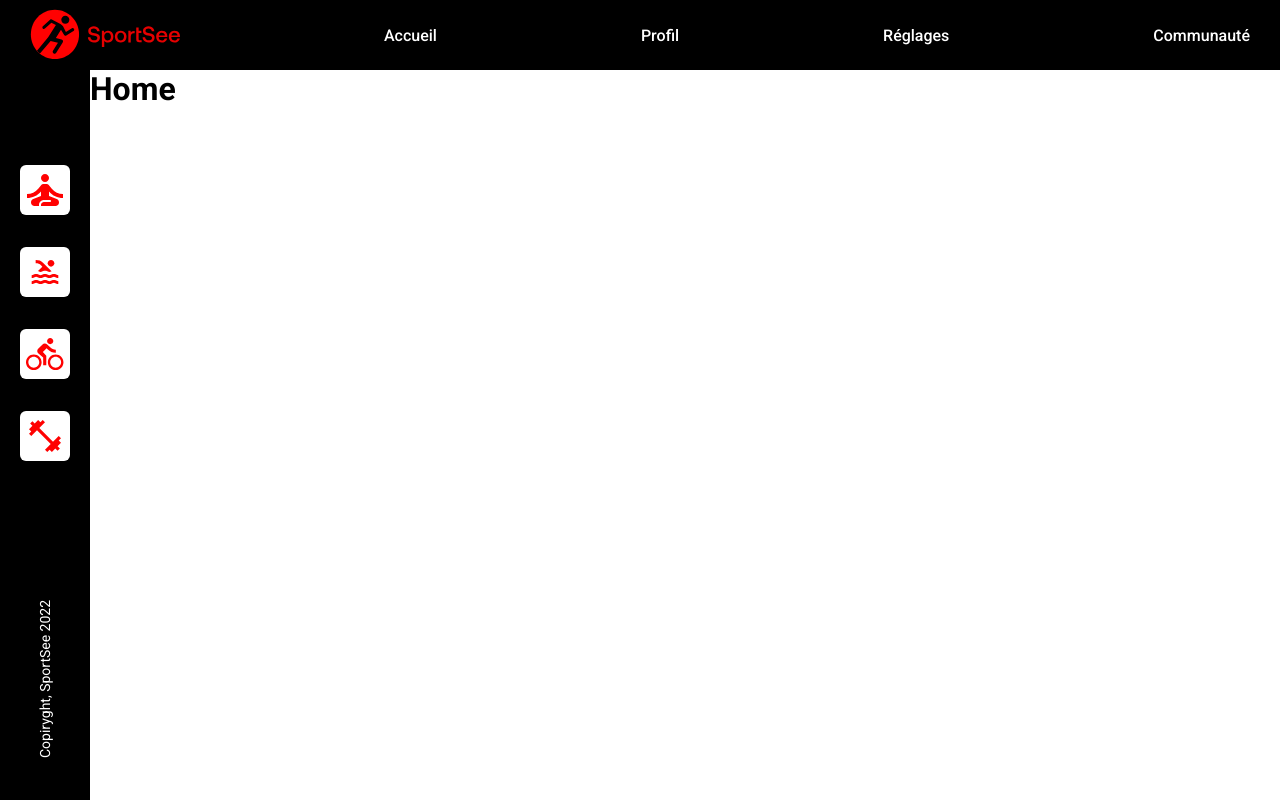
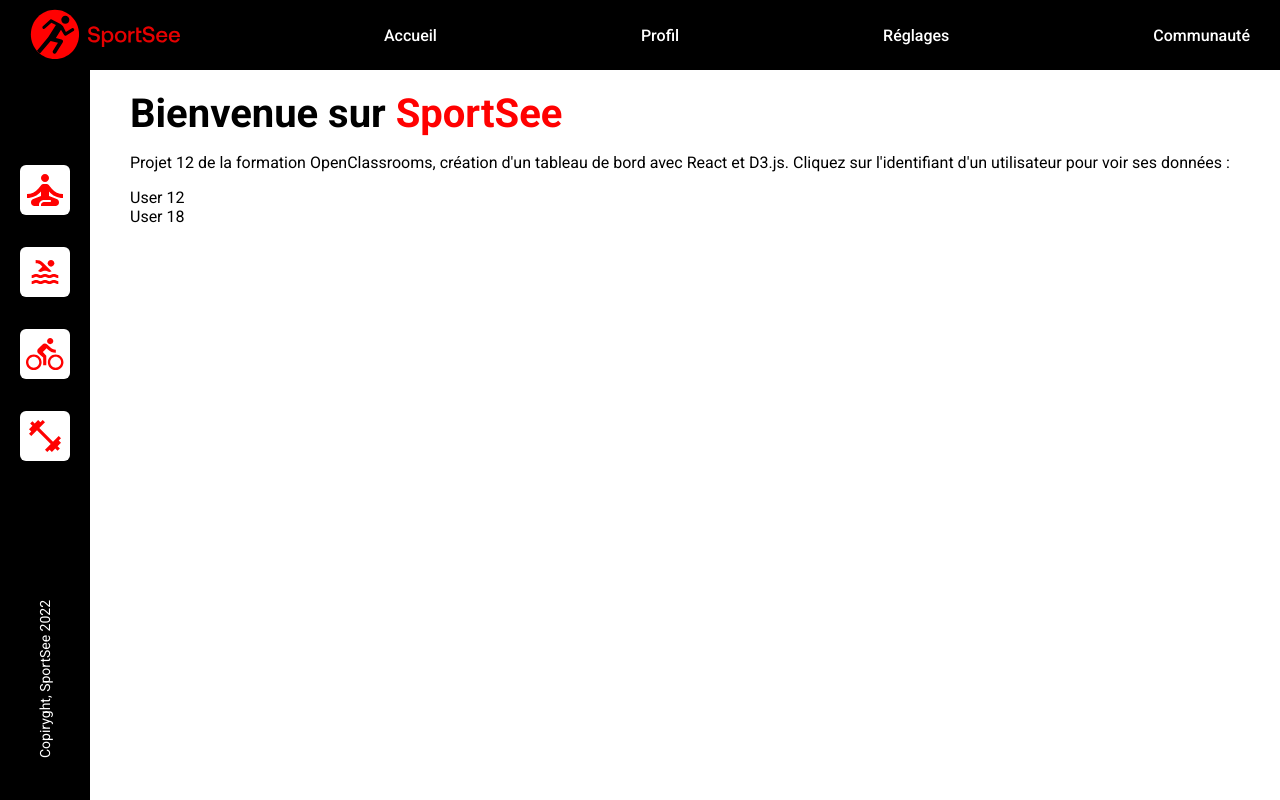
Before and after one commit to JyjyStudio/sportsee, a React (Create React App) app in the folder front/: page / in a window 1280 px wide. Built offline with nearby package versions, Linux system fonts and the light colour scheme.

Commit message:
feat HomePage

```diff
--- a/front/src/pages/Home.jsx
+++ b/front/src/pages/Home.jsx
@@ -1,5 +1,31 @@
+import styled from "styled-components"
+import StyledLink from "../Components/StyledLink"
+
 export default function Home() {
   return (
-	<h1>Home</h1>
+	<Wrapper>
+		<H1>Bienvenue sur <Span color="#FF0101">SportSee</Span></H1>
+		<P marginTop="1rem">Projet 12 de la formation OpenClassrooms, création d'un tableau de bord avec React et D3.js. Cliquez sur l'identifiant d'un utilisateur pour voir ses données :</P>
+		<P marginTop="1rem">
+			<StyledLink to="/user/12">User 12</StyledLink>
+		</P>
+		<P>
+			<StyledLink to="/user/18">User 18</StyledLink>
+		</P>
+	</Wrapper>
   )
 }
+
+const Wrapper = styled.main`
+	margin-left: 130px;
+	margin-top: 20px;
+`
+const H1 = styled.h1`
+	font-size: 40px;
+`
+const Span = styled.span`
+	color: ${({color}) => color};
+`
+const P = styled.p`
+	margin-top: ${({marginTop}) => marginTop};
+`
```
